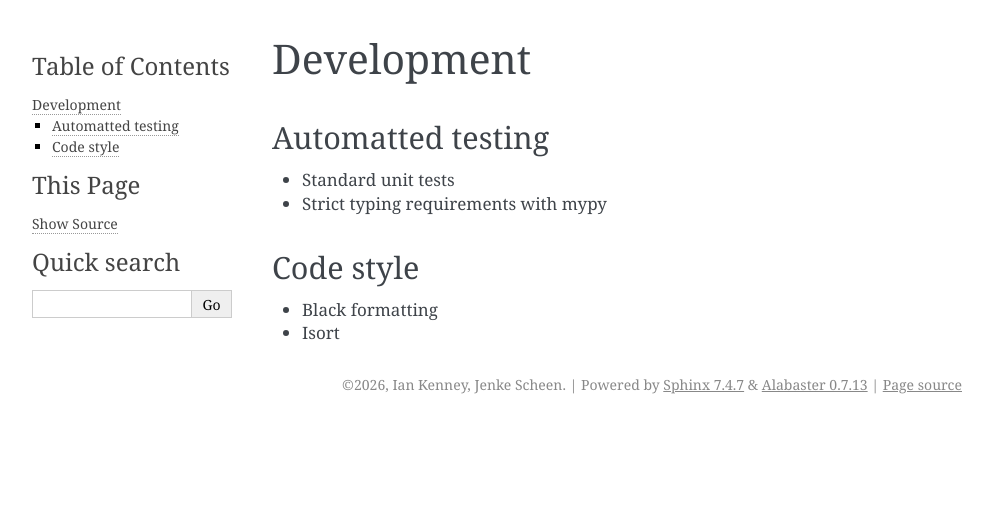
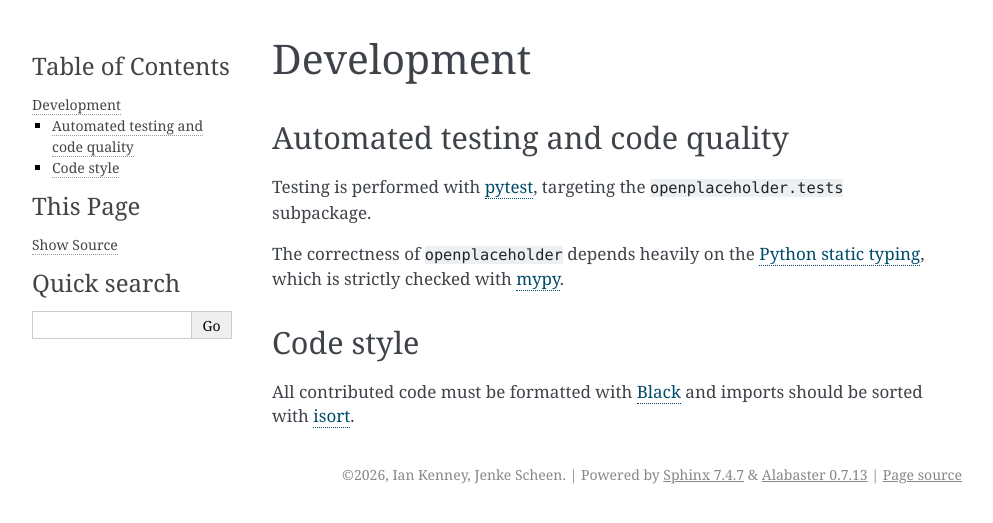
Before and after one commit to omsf/openplaceholder, a Sphinx documentation site: the page built from docs/development.rst, in a window 1280 px wide. Shown: the top 523 px of the page, without its empty margins (148-1141 px from the left). Built offline with Sphinx 7.4.7, drawn with Linux system fonts in a browser that asks for light colours.

Commit message:
Add development notes

```diff
--- a/docs/development.rst
+++ b/docs/development.rst
@@ -1,14 +1,14 @@
 Development
 ===========
 
-Automatted testing
-------------------
+Automated testing and code quality
+----------------------------------
 
-- Standard unit tests
-- Strict typing requirements with mypy
+Testing is performed with `pytest <https://pytest.org/>`_, targeting the ``openplaceholder.tests`` subpackage.
+
+The correctness of ``openplaceholder`` depends heavily on the `Python static typing <https://typing.python.org/en/latest/>`_, which is strictly checked with `mypy <https://mypy.readthedocs.io/en/stable/>`_.
 
 Code style
 ----------
 
-- Black formatting
-- Isort
+All contributed code must be formatted with `Black <https://black.readthedocs.io/en/stable/>`_ and imports should be sorted with `isort <https://isort.readthedocs.io/en/latest/>`_.
```
